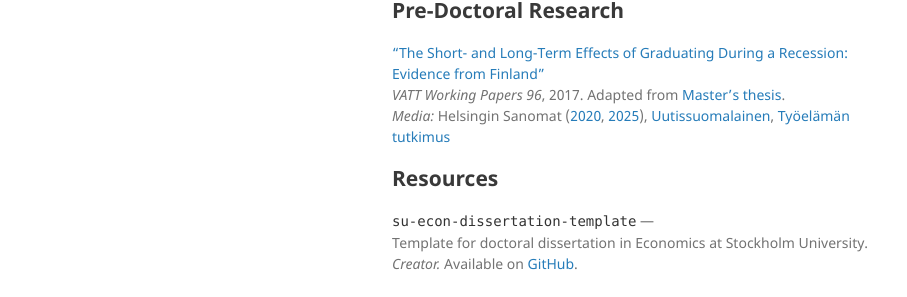
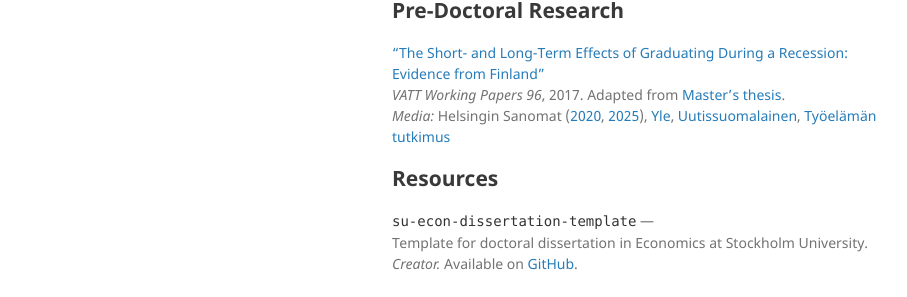
Before and after one commit to miikapaal/miikapaal.github.io, a Jekyll site: the page built from index.md, in a window 1280 px wide and 900 px high, scrolled down 931 px. Shown: the part 430-727 px from the top of the window, without its empty margins (178-1085 px from the left). Built offline with Jekyll 4.4.1, drawn with Linux system fonts in a browser that asks for light colours; our own code applies the rules of GitHub Pages for plain Markdown files.

Commit message:
Adds link to YLE piece

```diff
--- a/index.md
+++ b/index.md
@@ -58,7 +58,7 @@ Publications of the Government’s Analysis, Assessment and Research Activities,
 
 ["The Short- and Long-Term Effects of Graduating During a Recession: Evidence from Finland"](http://vatt.fi/documents/2956369/4541479/wp96.pdf/cd64ccc0-7c4e-4a25-b520-4f42dbc32849)
 *VATT Working Papers 96*, 2017. Adapted from [Master's thesis](https://helda.helsinki.fi/handle/10138/193652).
-*Media:* Helsingin Sanomat ([2020](https://www.hs.fi/mielipide/art-2000006515416.html), [2025](https://www.hs.fi/suomi/art-2000011256911.html)), [Uutissuomalainen](https://www.ksml.fi/kotimaa/Korona-voi-nakertaa-nuorten-palkkoja-jopa-vuosien-ajan-%E2%80%93-tuleeko-kolmikymppisist%C3%A4-2020-luvun-h%C3%A4vi%C3%A4ji%C3%A4/1563814?pwbi=803b90fcf706ef7f068e34156f8b896e), [Työelämän tutkimus](https://journal.fi/tyoelamantutkimus/article/view/87120)
+*Media:* Helsingin Sanomat ([2020](https://www.hs.fi/mielipide/art-2000006515416.html), [2025](https://www.hs.fi/suomi/art-2000011256911.html)), [Yle](https://yle.fi/a/74-20188770), [Uutissuomalainen](https://www.ksml.fi/kotimaa/Korona-voi-nakertaa-nuorten-palkkoja-jopa-vuosien-ajan-%E2%80%93-tuleeko-kolmikymppisist%C3%A4-2020-luvun-h%C3%A4vi%C3%A4ji%C3%A4/1563814?pwbi=803b90fcf706ef7f068e34156f8b896e), [Työelämän tutkimus](https://journal.fi/tyoelamantutkimus/article/view/87120)
 
 ## Resources
 
```
